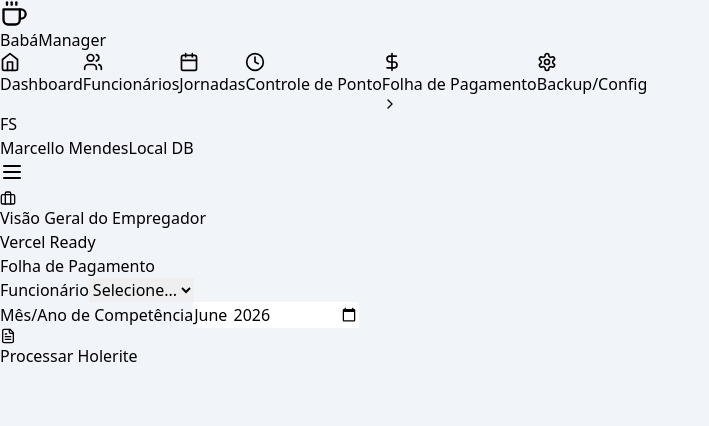
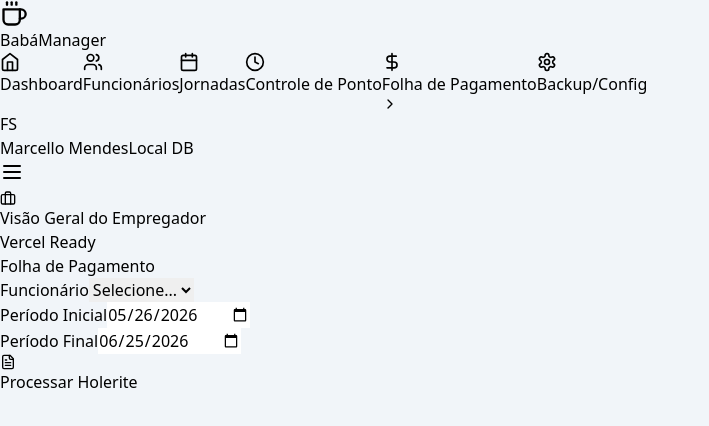
Before and after one commit to MaxMendesRocha/controle-pro-meta, a React (Vite) app: page / in a window 1280 px wide. Both pictures are taken after a click on the button "Folha de Pagamento". Shown: the top 426 px of the page, without its empty margins (0-709 px from the left). Built offline with nearby package versions, Linux system fonts and the light colour scheme; the HTML template or start-up script is replaced by a standard one.

Commit message:
Update App.jsx

```diff
--- a/src/App.jsx
+++ b/src/App.jsx
@@ -961,11 +961,29 @@ const ControlePonto = () => {
 
 const FolhaPagamento = () => {
   const { db, showToast } = useAppContext();
+
+  // Função auxiliar para calcular o período padrão (26 do mês passado a 25 do mês atual)
+  const getPeriodoPadrao = () => {
+    const hoje = new Date();
+    let anoAtual = hoje.getFullYear();
+    let mesAtual = hoje.getMonth() + 1; // 1 a 12
+    let mesAnterior = mesAtual - 1;
+    let anoAnterior = anoAtual;
+
+    if (mesAnterior === 0) {
+      mesAnterior = 12;
+      anoAnterior -= 1;
+    }
+
+    const dataIni = `${anoAnterior}-${String(mesAnterior).padStart(2, '0')}-26`;
+    const dataFim = `${anoAtual}-${String(mesAtual).padStart(2, '0')}-25`;
+    return { dataIni, dataFim };
+  };
+
+  const periodoPadrao = getPeriodoPadrao();
   const [selectedFuncId, setSelectedFuncId] = useState('');
-  const [mesAno, setMesAno] = useState(() => {
-    const d = new Date();
-    return `${d.getFullYear()}-${String(d.getMonth() + 1).padStart(2, '0')}`;
-  });
+  const [dataInicio, setDataInicio] = useState(periodoPadrao.dataIni);
+  const [dataFim, setDataFim] = useState(periodoPadrao.dataFim);
 
   const [calculoRealizado, setCalculoRealizado] = useState(null);
 
@@ -977,7 +995,8 @@ const FolhaPagamento = () => {
   };
 
   const processarFolha = () => {
-    if (!selectedFuncId || !mesAno) return showToast('Selecione funcionário e mês', 'error');
+    if (!selectedFuncId || !dataInicio || !dataFim) return showToast('Preencha funcionário e período', 'error');
+    if (dataInicio > dataFim) return showToast('A data de início deve ser anterior à data final', 'error');
 
     const funcionario = db.funcionarios.find(f => f.id === selectedFuncId);
     const jornada = db.jornadas.find(j => j.funcionarioId === selectedFuncId);
@@ -985,12 +1004,10 @@ const FolhaPagamento = () => {
 
     if (!jornada) return showToast('Funcionário sem jornada cadastrada', 'error');
 
-    const [year, month] = mesAno.split('-');
-
-    const pontosMes = db.pontos.filter(p => {
+    // Filtra considerando o range de datas
+    const pontosPeriodo = db.pontos.filter(p => {
       if(p.funcionarioId !== selectedFuncId) return false;
-      const [pYear, pMonth] = p.data.split('-');
-      return pYear === year && pMonth === month;
+      return p.data >= dataInicio && p.data <= dataFim;
     });
 
     const weeklyHrs = calculateWeeklyHours(jornada);
@@ -1004,7 +1021,7 @@ const FolhaPagamento = () => {
 
     const diasMapa = ['domingo', 'segunda', 'terca', 'quarta', 'quinta', 'sexta', 'sabado'];
 
-    pontosMes.forEach(p => {
+    pontosPeriodo.forEach(p => {
       const e1 = p.entrada1 ? timeToMinutes(p.entrada1) : null;
       const s1 = p.saida1 ? timeToMinutes(p.saida1) : null;
       const e2 = p.entrada2 ? timeToMinutes(p.entrada2) : null;
@@ -1071,12 +1088,12 @@ const FolhaPagamento = () => {
     const liquido = salarioBase + valorHE50 + valorHE100 - valorFaltas - INSS;
 
     setCalculoRealizado({
-      funcionario, mesAno, salarioBase, valorHora,
+      funcionario, dataInicio, dataFim, salarioBase, valorHora,
       monthlyHrsMinutos: monthlyHrs * 60,
       totalMinutosExtras50, valorHE50,
       totalMinutosExtras100, valorHE100,
       totalMinutosFalta, valorFaltas, INSS, liquido,
-      qtdRegistros: pontosMes.length
+      qtdRegistros: pontosPeriodo.length
     });
     showToast('Cálculo gerado com sucesso!');
   };
@@ -1085,16 +1102,26 @@ const FolhaPagamento = () => {
     <div className="space-y-6">
       <h1 className="text-2xl font-bold text-slate-800">Folha de Pagamento</h1>
 
-      <Card className="flex flex-wrap gap-4 items-end bg-slate-50 border-dashed border-2">
+      <Card className="bg-slate-50 border-dashed border-2 p-6">
+        <div className="grid grid-cols-1 md:grid-cols-4 gap-4 items-end">
+          <div className="md:col-span-1">
             <Select
                 label="Funcionário"
-            className="w-full md:w-64"
                 value={selectedFuncId}
                 onChange={(e) => setSelectedFuncId(e.target.value)}
                 options={[{ label: 'Selecione...', value: '' }, ...db.funcionarios.map(f => ({ label: f.nome, value: f.id }))]}
             />
-        <Input label="Mês/Ano de Competência" type="month" className="w-full md:w-auto" value={mesAno} onChange={e => setMesAno(e.target.value)} />
-        <Button icon={FileText} className="w-full md:w-auto" onClick={processarFolha}>Processar Holerite</Button>
+          </div>
+          <div className="md:col-span-1">
+            <Input label="Período Inicial" type="date" value={dataInicio} onChange={e => setDataInicio(e.target.value)} />
+          </div>
+          <div className="md:col-span-1">
+            <Input label="Período Final" type="date" value={dataFim} onChange={e => setDataFim(e.target.value)} />
+          </div>
+          <div className="md:col-span-1">
+            <Button icon={FileText} className="w-full h-[42px] justify-center" onClick={processarFolha}>Processar Holerite</Button>
+          </div>
+        </div>
       </Card>
 
       {calculoRealizado && (
@@ -1102,7 +1129,7 @@ const FolhaPagamento = () => {
           <div className="bg-slate-800 text-white p-4 md:p-6 flex flex-col md:flex-row justify-between md:items-center gap-4">
              <div>
                 <h2 className="text-xl font-bold">Recibo de Pagamento</h2>
-                <p className="text-slate-300 text-sm opacity-80">{calculoRealizado.funcionario.nome} - Competência: {mesAno}</p>
+                <p className="text-slate-300 text-sm opacity-80">{calculoRealizado.funcionario.nome} - Ref: {formatDate(calculoRealizado.dataInicio)} a {formatDate(calculoRealizado.dataFim)}</p>
              </div>
              <div className="text-left md:text-right">
                 <p className="text-sm opacity-80">Valor Hora</p>
@@ -1169,7 +1196,7 @@ const FolhaPagamento = () => {
             </table>
           </div>
           <div className="p-4 bg-yellow-50 text-yellow-800 text-xs border-t border-yellow-200">
-            * Este é um espelho de cálculo. Baseado em {calculoRealizado.qtdRegistros} registros de ponto encontrados neste mês.
+            * Baseado em {calculoRealizado.qtdRegistros} registros de ponto encontrados entre {formatDate(calculoRealizado.dataInicio)} e {formatDate(calculoRealizado.dataFim)}.
           </div>
         </Card>
       )}
```
Lines whose indentation alone changed are shown as unchanged.
